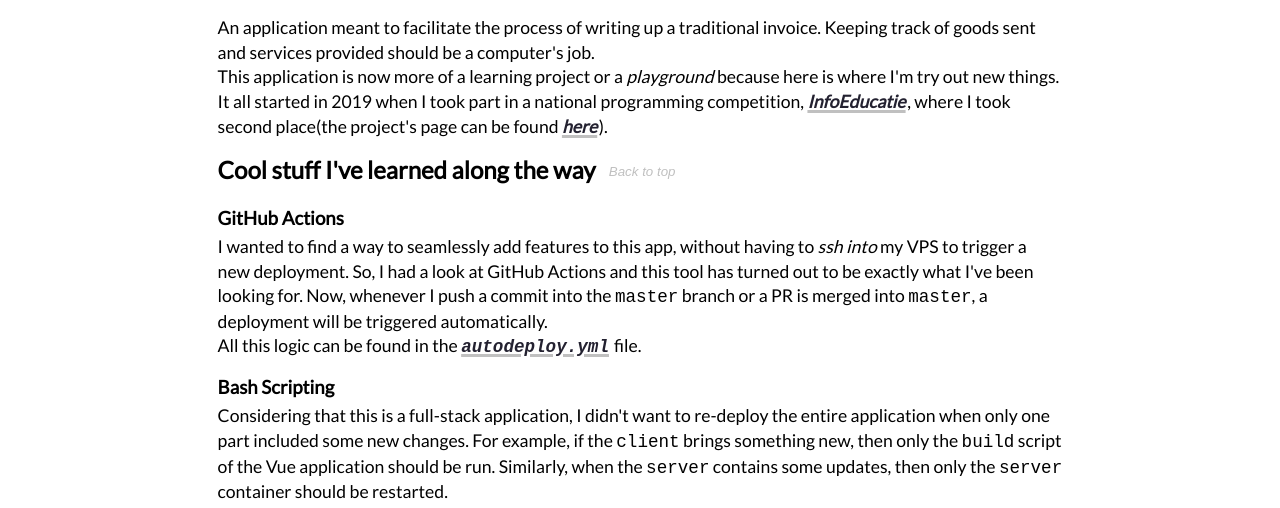
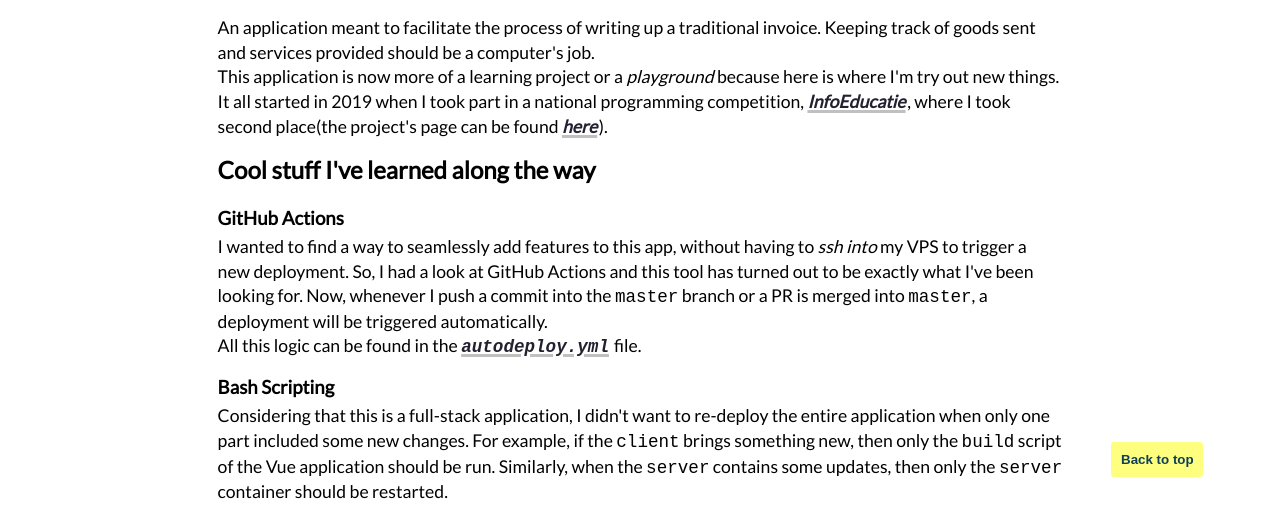
Before and after one commit to Andrei0872/andreigatej.dev, a Gatsby site: page /projects#invoice-app in a window 1280 px wide. Shown: the part 285-793 px from the top of the page. Built offline with nearby package versions, Linux system fonts and the light colour scheme; Gatsby itself is replaced by a stand-in of ours; some packages are replaced by stand-ins of ours.

Commit message:
refactor(blog): create a single fixed `Back to top` button

```diff
--- a/src/templates/blog-template.css
+++ b/src/templates/blog-template.css
@@ -105,3 +105,18 @@ ul, ol {
   text-decoration: underline;
   text-decoration-color: var(--dark-blue-1);
 }
+
+.back-to-top {
+  position: fixed;
+  bottom: 3vw;
+  right: 6vw;
+  z-index: 1;
+  padding: 0.6rem;
+  background-color: var(--dark-yellow);
+  color: var(--dark-blue-2);
+  font-weight: bold;
+  outline: none;
+  border: none;
+  cursor: pointer;
+  border-radius: 0.2rem;
+}
--- a/src/templates/blog-template.js
+++ b/src/templates/blog-template.js
@@ -21,7 +21,9 @@ export default function Template({ data, }) {
 
   return (
     <Layout>
-      <div className="c-blog-post" onClick={checkBackToTop}>
+      <button onClick={checkBackToTop} className="back-to-top" data-src="back-to-top">Back to top</button>
+
+      <div className="c-blog-post">
         <h1 ref={ref} className="c-blog-post__title">{frontmatter.title}</h1>
 
         <Link className="h-base-link c-blog-post__back" to={parentPath}>Back to {frontmatter.parent || 'Blog'}</Link>
@@ -39,7 +41,7 @@ export default function Template({ data, }) {
               // There RegExps are to extract the actual id from the modifications that `prismjs` does.
               .replace(/<a[^>]+?href="#([^>]+)?code-classlanguage-text([^>]+?)code([^>"]{0,})"/g, (_, beforeFragment = '', realFragment, afterFragment = '') => `<a href="#${beforeFragment}${realFragment}${afterFragment}"`)
               .replace(/<(h[1-6])[^>]+?id="([^>]+)?code-classlanguage-text([^>]+?)code([^>"]{0,})"/g, (_, headingTag, beforeId = '', readId, afterId = '') => `<${headingTag} id="${beforeId}${readId}${afterId}"`)
-              .replace(/<h2[^>]{0,}>/g, fullMatch => `${fullMatch}<button data-src="back-to-top">Back to top</button>`)
+              // .replace(/<h2[^>]{0,}>/g, fullMatch => `${fullMatch}<button data-src="back-to-top">Back to top</button>`)
           }}
         ></div>
       </div>
```
